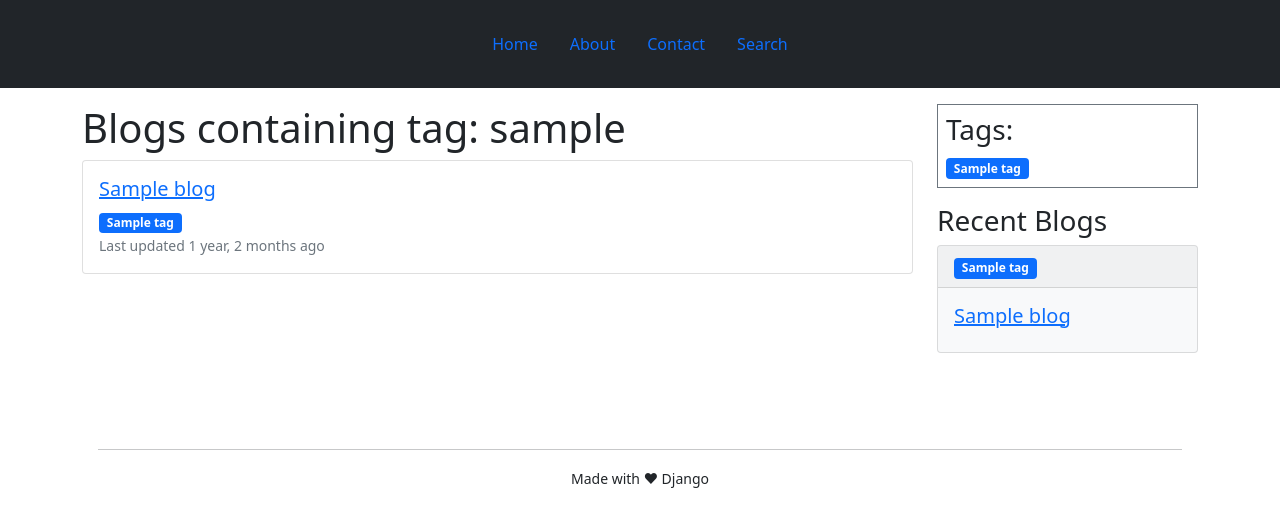
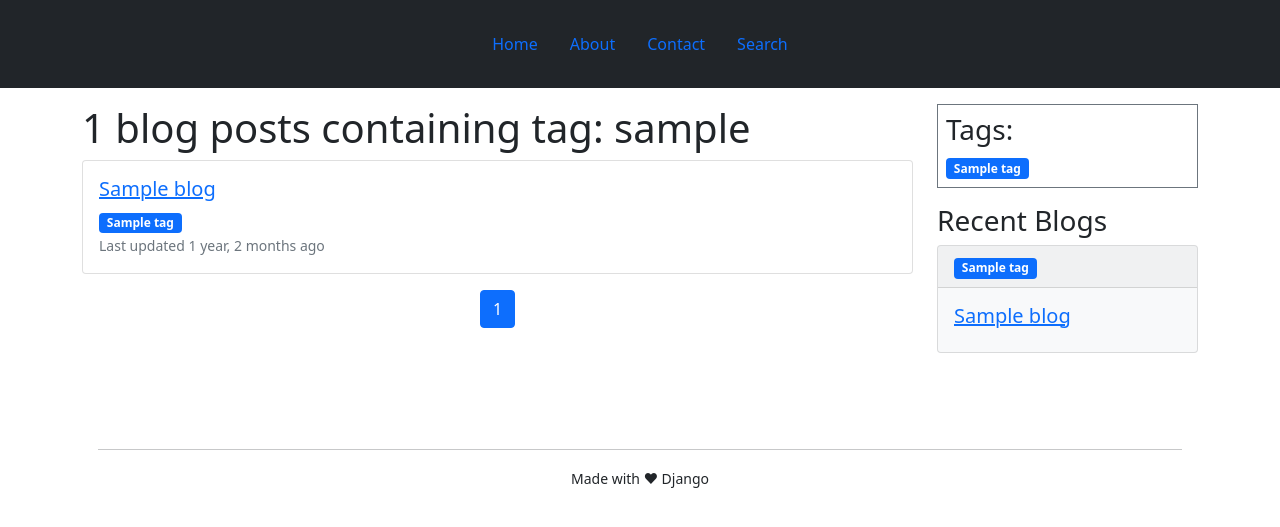
Before and after one commit to sulavmhrzn/django-blog, a Django app: template templates/blog/tagged-blogs.html in a window 1280 px wide. Shown: the top 527 px of the page. Run offline with Django 3.2, Linux system fonts and the light colour scheme; the template is opened without the code that fills it: most values are stand-ins (such as "Sample title", 1, 10 or a date in 2020).

Commit message:
Added pagination to tagged_blogs

```diff
--- a/templates/blog/tagged-blogs.html
+++ b/templates/blog/tagged-blogs.html
@@ -2,9 +2,9 @@
 {%load humanize%}
 {%block title%} Tagged {%endblock title%}
 {%block content%}
-<h1>Blogs containing tag: {{slug}}</h1>
+<h1>{{blogs.count}} blog posts containing tag: {{slug}}</h1>
 {%if blogs%}
-{%for blog in blogs%}
+{%for blog in page_obj%}
 <div class="card mb-3">
     <div class="card-body">
       <h5 class="card-title"><a href="{{blog.get_absolute_url}}">{{blog}}</a></h5>
@@ -17,6 +17,30 @@
     </div>
   </div>
 {%endfor%}
+
+<nav aria-label="Page navigation example">
+  <ul class="pagination justify-content-center">
+    {%if page_obj.has_previous%}
+    <li class="page-item">
+      <a class="page-link" href="?page={{page_obj.previous_page_number}}" tabindex="-1" aria-disabled="true">Previous</a>
+    </li>
+    {%endif%}
+    {%for i in paginator.page_range%}
+      {%if page_obj.number == i%}
+      <li class="page-item active"><a class="page-link" href="#">{{i}}</a></li>
+      {%else%}
+      <li class="page-item"><a class="page-link" href="#">{{i}}</a></li>
+      {%endif%}
+    {%endfor%}
+
+    {%if page_obj.has_next%}
+    <li class="page-item">
+      <a class="page-link" href="?page={{page_obj.next_page_number}}">Next</a>
+    </li>
+    {%endif%}
+  </ul>
+</nav>
+
 {%else%}
 <h2 class="text-muted">There were no blogs found with the given {{slug}}.</h2>
 {%endif%}
```
Also changed, not shown: blog/views.py (+12 -1 lines).
